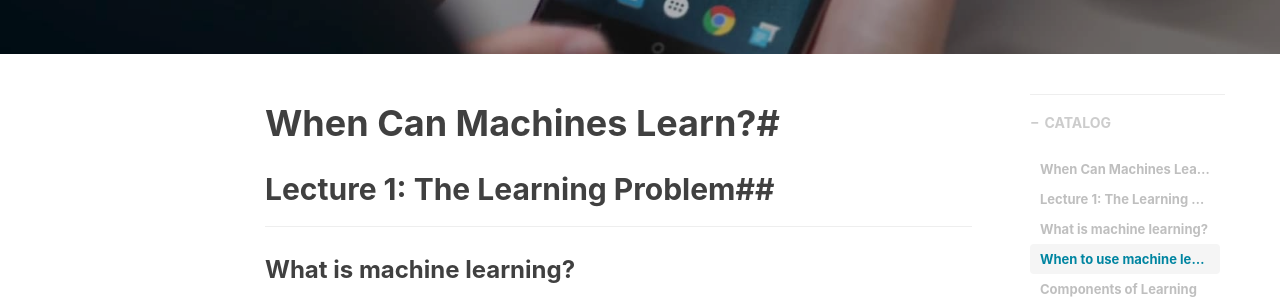
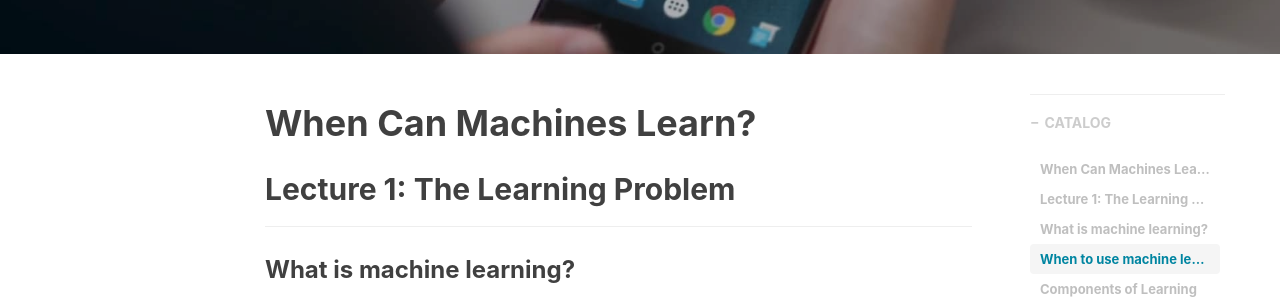
Before and after one commit to btyzkelili/btyzkelili.github.io, a Jekyll site: the page built from _posts/2019-05-03-linxuantian-jishi-1.markdown, in a window 1280 px wide and 900 px high. Shown: the part 403-703 px from the top of the window. Built offline with Jekyll 4.4.1, drawn with Linux system fonts in a browser that asks for light colours; nearby versions of some CDN libraries; comment, search, counter and statistics services are not loaded.

```diff
--- a/_posts/2019-05-03-linxuantian-jishi-1.markdown
+++ b/_posts/2019-05-03-linxuantian-jishi-1.markdown
@@ -10,8 +10,8 @@ catalog:    true
 tags:
     - 林轩田:机器学习基石
 ---
-# When Can Machines Learn?#
-## Lecture 1: The Learning Problem##
+# When Can Machines Learn?
+## Lecture 1: The Learning Problem
 ---
 ### What is machine learning?
 ![](/img/linxuant-jishi/1.jpg)
```
